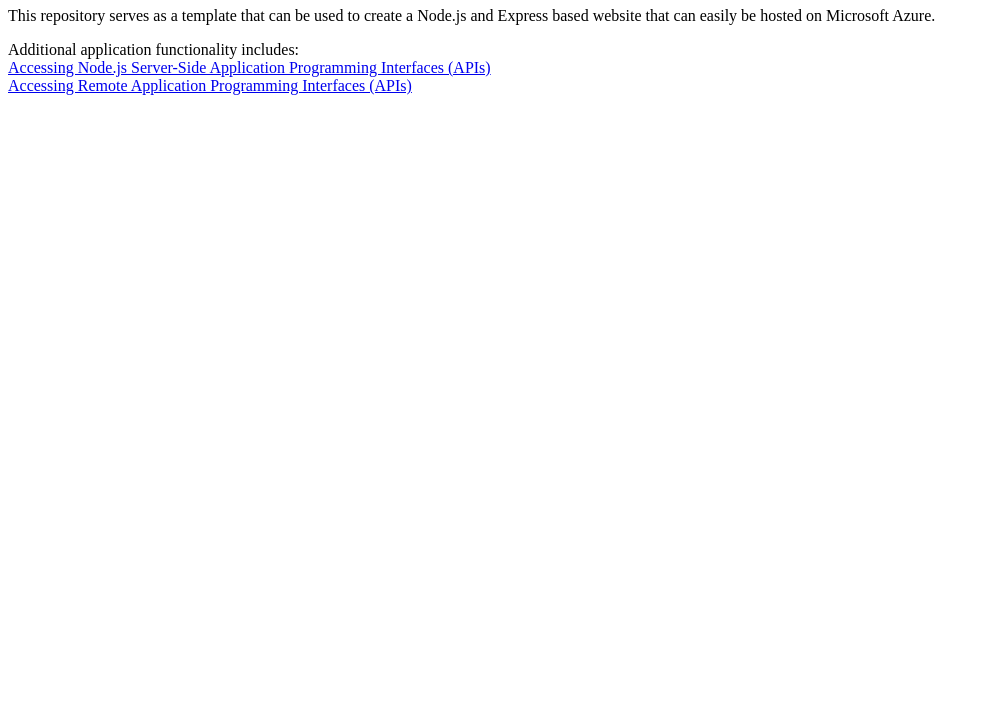
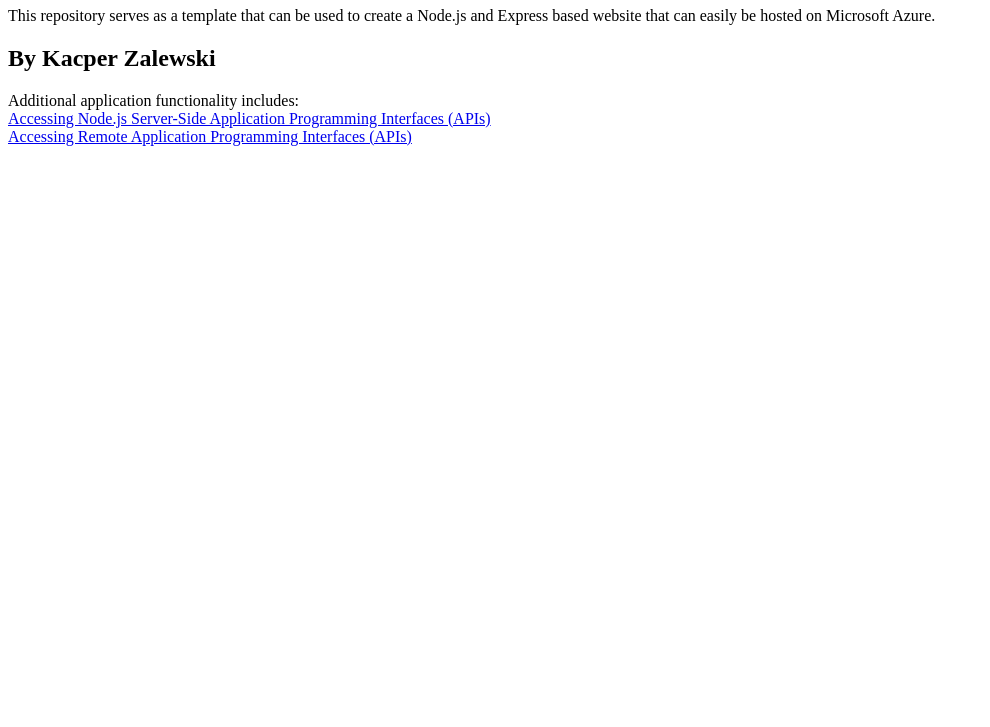
Before and after one commit to girimuszek/node-js-on-azure-kz, a website: page static/index.html in a window 1280 px wide. Shown: the part 73-800 px from the top of the page, without its empty margins (0-990 px from the left). Drawn offline with Linux system fonts and the light colour scheme.

Commit message:
Update index.html.

```diff
--- a/static/index.html
+++ b/static/index.html
@@ -7,6 +7,7 @@
 <h1>Node.js and Express Hosted on Microsoft Azure Template</h1>
 <p>This repository serves as a template that can be used to create a Node.js and Express based website that can easily
 be hosted on Microsoft Azure.</p>
+<h2>By Kacper Zalewski</h2>
 
 Additional application functionality includes:<br />
 <a href="fetching-from-server.html">Accessing Node.js Server-Side Application Programming Interfaces (APIs)</a><br />
```
